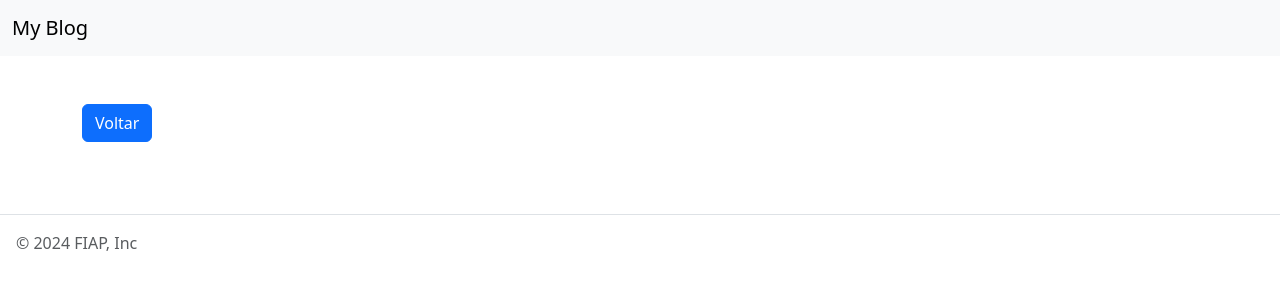
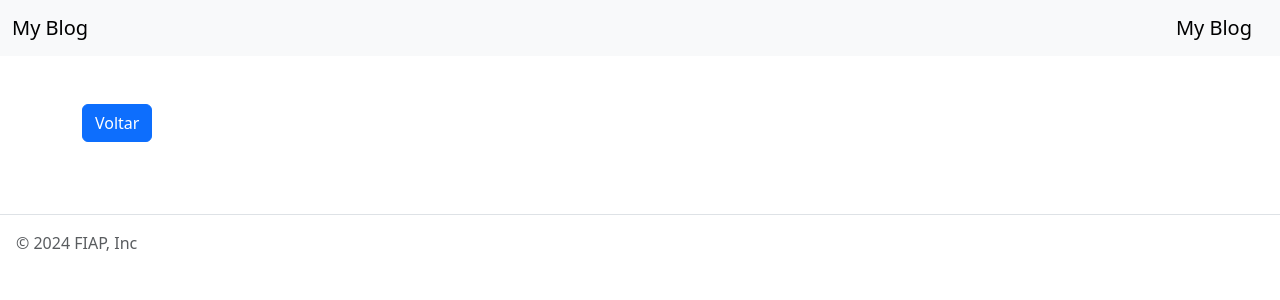
Before and after one commit to rodrigogobbo/blog_fiap, a React (Vite) app: page /post/1 in a window 1280 px wide. Shown: the top 300 px of the page. Built offline with nearby package versions, Linux system fonts and the light colour scheme; no server answers.

Commit message:
Atualizando o projeto

```diff
--- a/src/components/Header.jsx
+++ b/src/components/Header.jsx
@@ -1,8 +1,11 @@
+import { Link } from "react-router-dom";
+
 function Header() {
     return (
       <nav className="navbar bg-body-tertiary">
         <div className="container-fluid">
           <a className="navbar-brand" href="#">My Blog</a>
+            <Link to= "/" className="navbar-brand">My Blog</Link>
         </div>
       </nav>
     );
```
Also changed, not shown: 1 other file (tests, documents, lock files or other folders).
